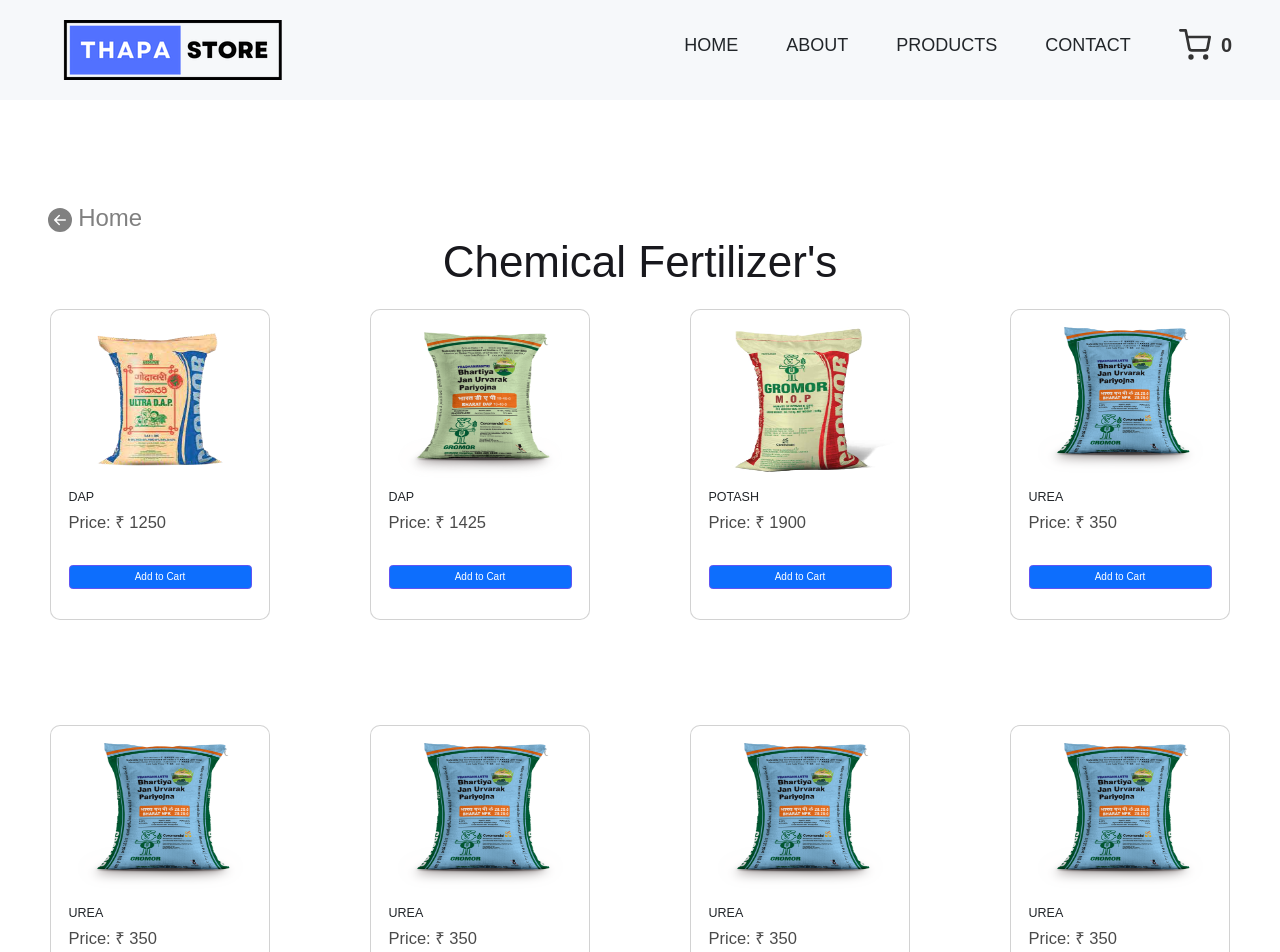
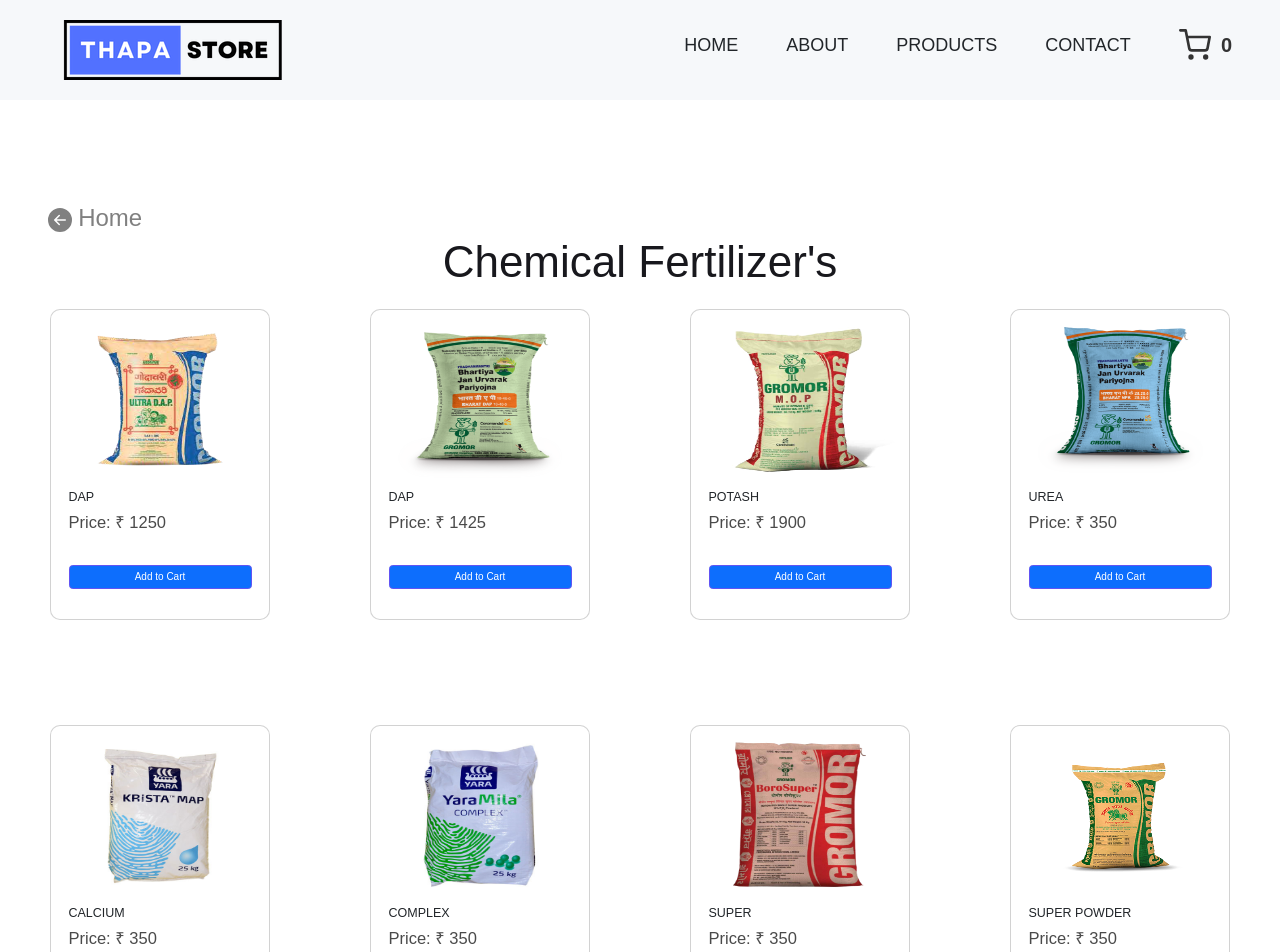
Before and after one commit to priyanshuuranjan/Ecommerce-Website, a React (Create React App) app: page /fertilizer in a window 1280 px wide. Shown: the top 952 px of the page. Built offline with nearby package versions, Linux system fonts and the light colour scheme.

Commit message:
Working on items on cart

```diff
--- a/src/cardData/Chemicals/FertilizerData.js
+++ b/src/cardData/Chemicals/FertilizerData.js
@@ -56,9 +56,23 @@
     qnty: 0,
   },
   {
-    id: "groomer_urea",
-    name: "UREA",
-    imgdata: "/images/urea2.png",
+    id: "calcium",
+    name: "CALCIUM",
+    imgdata: "/images/calcium.jpg",
+    address: "",
+    delimg:
+      "https://b.zmtcdn.com/data/o2_assets/0b07ef18234c6fdf9365ad1c274ae0631612687510.png?output-format=webp",
+    somedata: " 300 + order placed from here recently",
+    price: 350,
+    rating: "4.4",
+    arrimg:
+      "https://b.zmtcdn.com/data/o2_assets/4bf016f32f05d26242cea342f30d47a31595763089.png?output-format=webp",
+    qnty: 0,
+  },
+  {
+    id: "complex",
+    name: "COMPLEX",
+    imgdata: "/images/calcium2.jpg",
     address: "46% N",
     delimg:
       "https://b.zmtcdn.com/data/o2_assets/0b07ef18234c6fdf9365ad1c274ae0631612687510.png?output-format=webp",
@@ -70,10 +84,10 @@
     qnty: 0,
   },
   {
-    id: "groomer_urea",
-    name: "UREA",
-    imgdata: "/images/urea2.png",
-    address: "46% N",
+    id: "groomer_super",
+    name: "SUPER",
+    imgdata: "/images/ssp.png",
+    address: "16% P2O5",
     delimg:
       "https://b.zmtcdn.com/data/o2_assets/0b07ef18234c6fdf9365ad1c274ae0631612687510.png?output-format=webp",
     somedata: " 300 + order placed from here recently",
@@ -84,24 +98,10 @@
     qnty: 0,
   },
   {
-    id: "groomer_urea",
-    name: "UREA",
-    imgdata: "/images/urea2.png",
-    address: "46% N",
-    delimg:
-      "https://b.zmtcdn.com/data/o2_assets/0b07ef18234c6fdf9365ad1c274ae0631612687510.png?output-format=webp",
-    somedata: " 300 + order placed from here recently",
-    price: 350,
-    rating: "4.4",
-    arrimg:
-      "https://b.zmtcdn.com/data/o2_assets/4bf016f32f05d26242cea342f30d47a31595763089.png?output-format=webp",
-    qnty: 0,
-  },
-  {
-    id: "groomer_urea",
-    name: "UREA",
-    imgdata: "/images/urea2.png",
-    address: "46% N",
+    id: "groomer_ssp",
+    name: "SUPER POWDER",
+    imgdata: "/images/ssp3.png",
+    address: "20% P2O5 ",
     delimg:
       "https://b.zmtcdn.com/data/o2_assets/0b07ef18234c6fdf9365ad1c274ae0631612687510.png?output-format=webp",
     somedata: " 300 + order placed from here recently",
```
